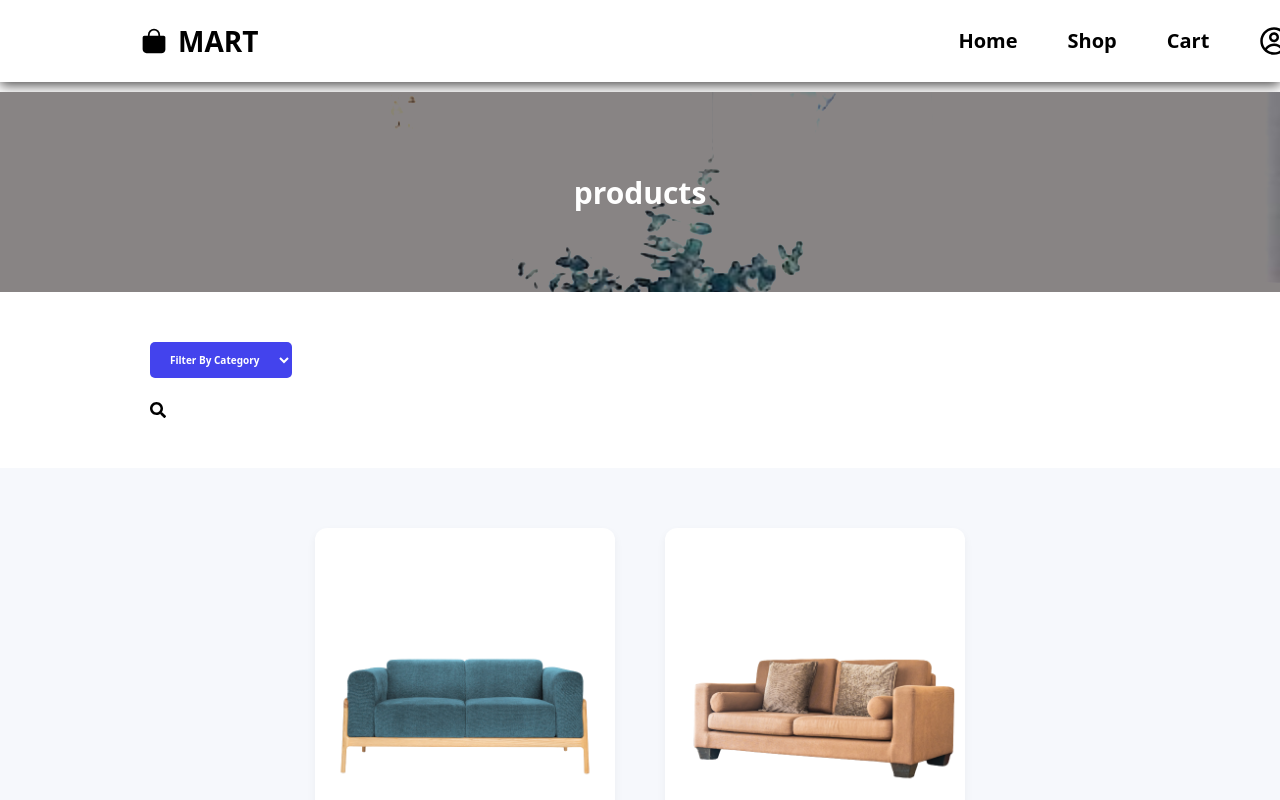
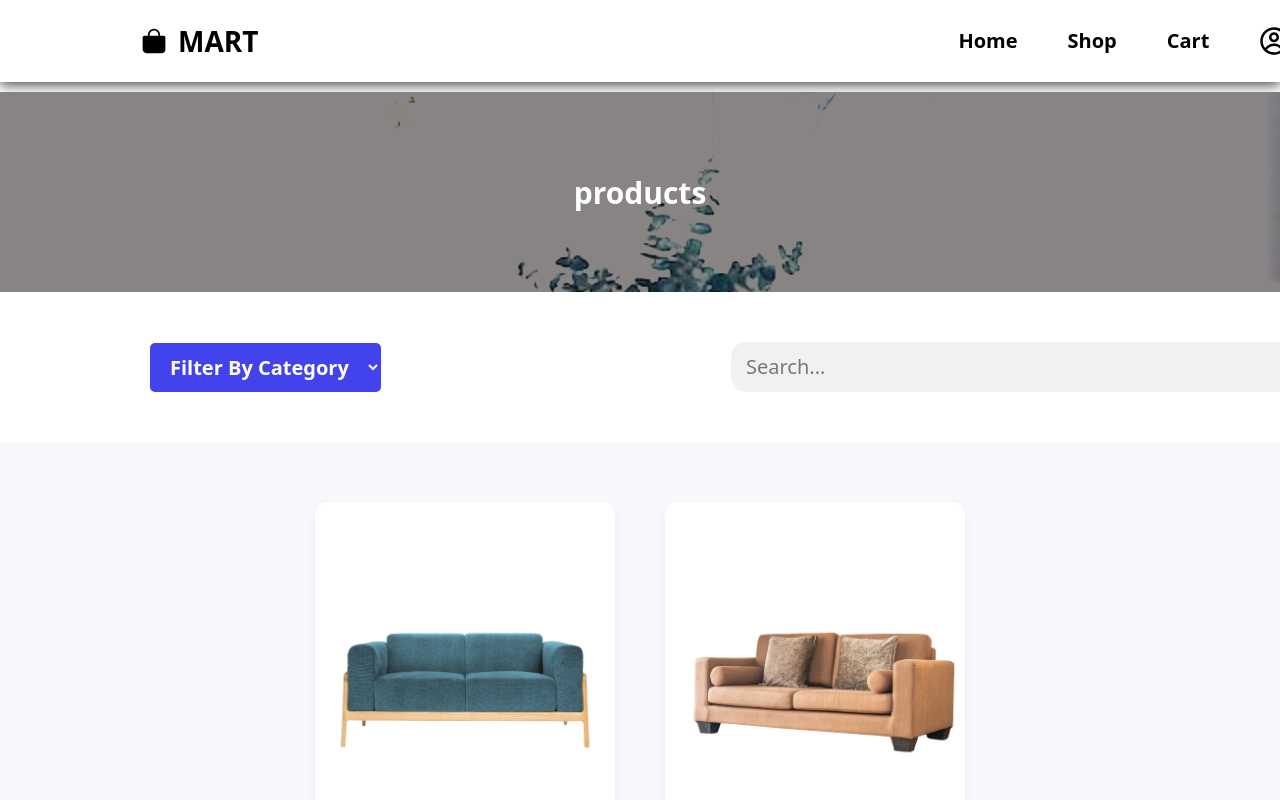
Before and after one commit to ranesh7139/React--Js--Project, a React (Vite) app in the folder reactjsproject/: page /shop-page in a window 1280 px wide. Shown: the top 800 px of the page. Built offline with nearby package versions, Linux system fonts and the light colour scheme.

Commit message:
Chinging Search icon position

```diff
--- a/reactjsproject/src/components/ShopSearch.jsx
+++ b/reactjsproject/src/components/ShopSearch.jsx
@@ -28,13 +28,13 @@ export default function ShopSearch() {
                   ))}
                 </select>
                 <div className='searchbar'>
-                    <input type="text" value={search} onChange={(e)=>setSearch(e.target.value)} />
+                    <input type="text" value={search} onChange={(e)=>setSearch(e.target.value)} placeholder='Search...' />
                     <span className='searchicon'><FaSearch /></span>
                 </div>
             </div>
         </div>
         <div className='maindiscount'>
-            {filtered.length===0 && search?( <h1 className='bigdiscount'></h1>):
+            {filtered.length===0 && search?( <h1 className='bigdiscount'>Product Not Found</h1>):
             (   <div className='dicount'>
                 {filtered.map((item) => {
                     return (
--- a/reactjsproject/src/cssfiles/ShopSearch.css
+++ b/reactjsproject/src/cssfiles/ShopSearch.css
@@ -1,5 +1,5 @@
 .searchbar-container{
-    display: flex;
+    display: flex !important;
     justify-content: space-between;
     align-items: center;
     gap: 10px;
@@ -10,10 +10,37 @@
     padding: 10px 16px;
     background-color: rgb(67, 67, 237);
     color: white;
-    font-size: 10px;
+    font-size: 20px;
     font-weight: bold;
     border-radius: 5px;
 }
-.dropdown-btn option{
+.dropdown {
+    display: flex;
+    align-items: center;
+    gap: 350px; /* optional, adds space between dropdown and search */
+}
+
+.searchbar{
+    position: relative;
 
 }
+.searchbar input{
+    padding: 10px 15px;
+    padding-right: 35px;
+    border: none;
+    border-radius: 15px;
+    background-color: #f1f1f1;
+    width: 600px;
+    font-size: 20px;
+    outline: none;
+
+}
+.searchicon{
+    position: absolute;
+    top: 10%;
+    right: 12px;
+    transform: translate(-50%);
+    color: #888;
+    font-size: 20px;
+    margin-top: -10px;
+}
```
